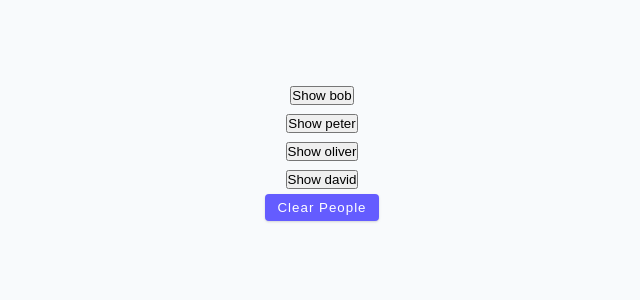
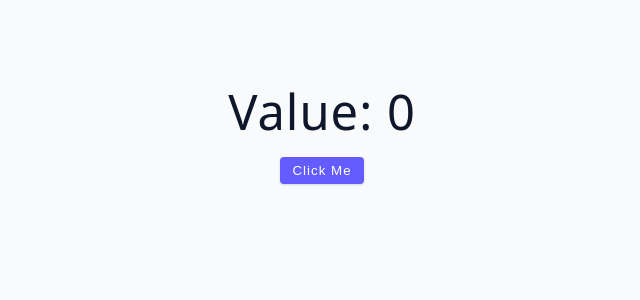
Before and after one commit to DHughes666/Projects-in-React, a React (Vite) app in the folder vite-react-app/: page / in a window 1280 px wide. Shown: the top 300 px of the page, without its empty margins (318-958 px from the left). Built offline with nearby package versions, Linux system fonts and the light colour scheme.

Commit message:
UseEffect ---initiated

```diff
--- a/vite-react-app/src/App.jsx
+++ b/vite-react-app/src/App.jsx
@@ -1,8 +1,8 @@
-import UseStateBasics from "./tutorial/useState-component"
+import UseEffectBasics from "./tutorial/useEffect-component"
 function App() {
   return (
     <div className='container'>
-      <UseStateBasics />
+      <UseEffectBasics />
     </div>
     )
 }
--- /dev/null
+++ b/vite-react-app/src/tutorial/useEffect-component.jsx
@@ -0,0 +1,25 @@
+import { useEffect, useState } from "react";
+
+const UseEffectBasics = () => {
+    const [value, setValue] = useState(0);
+    const sayHello = () => {
+        console.log('hello there');
+    };
+
+    sayHello();
+
+    useEffect(() => {
+
+    }, [])
+
+    return (
+        <div>
+            <h1>Value: {value}</h1>
+            <button className="btn" onClick={() => setValue(value + 1)}>
+                click me
+            </button>
+        </div>
+    )
+}
+
+export default UseEffectBasics;
--- a/vite-react-app/src/tutorial/useState-component.jsx
+++ b/vite-react-app/src/tutorial/useState-component.jsx
@@ -39,6 +39,9 @@
                     <button type='button'
                     onClick={() => showPerson(id)}
                     >Show {name}</button>
+                    <button type='button'
+                    onClick={() => removePerson(id)}
+                    >Remove {name}</button>
                 </div>
             )
         })}
```
